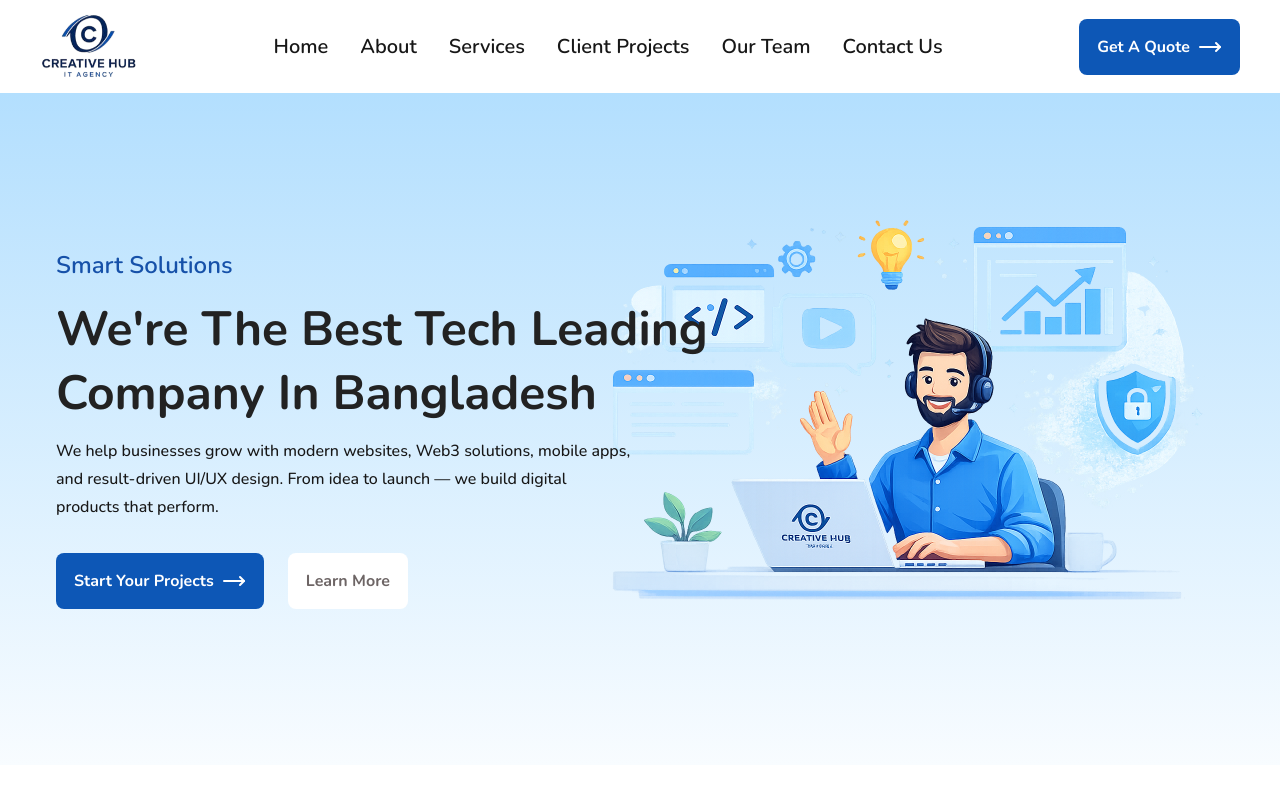
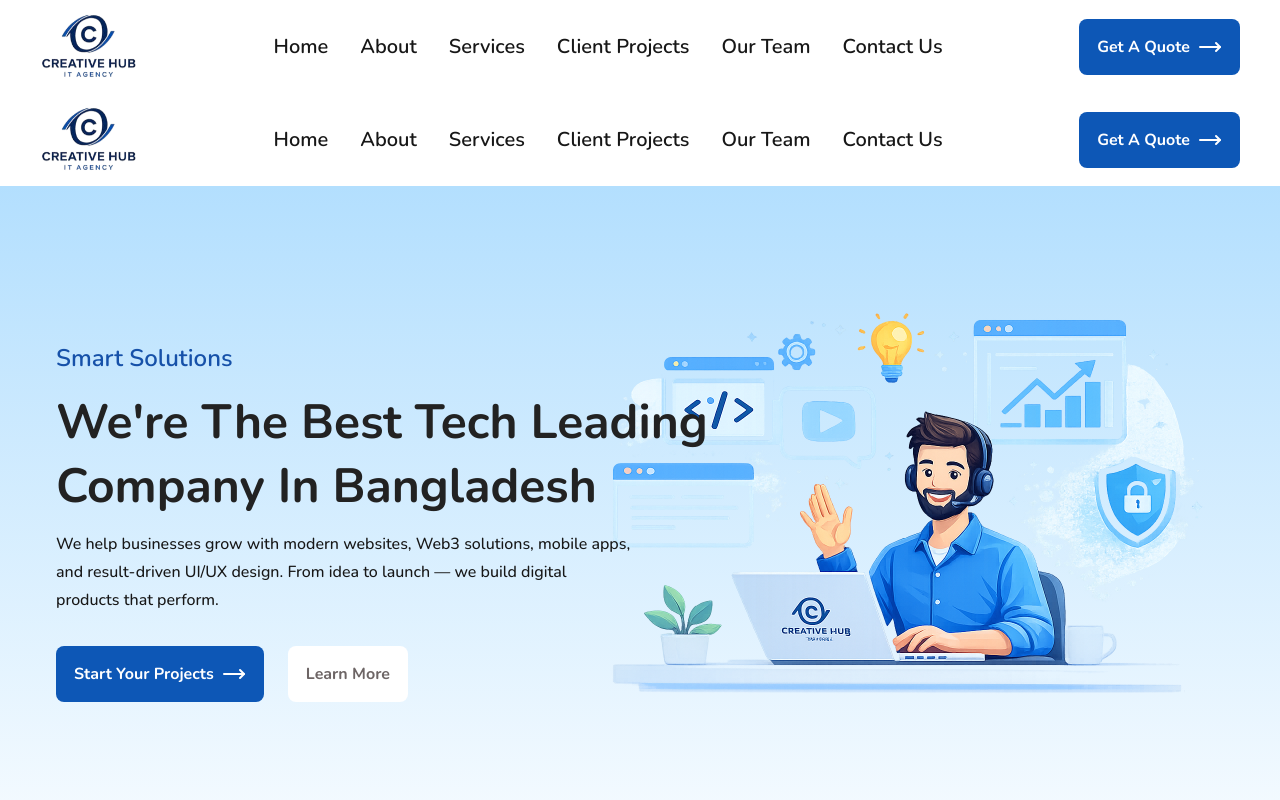
Before and after one commit to ariful97768/Creative-Hub-Portfolio, a Next.js app: page / in a window 1280 px wide. Shown: the top 800 px of the page. Built offline with nearby package versions, Linux system fonts and the light colour scheme.

Commit message:
Added Footer section. Moved header and footer section to the layout, imported Orbitron font from google fonts and added shadow to the project-card

```diff
--- a/src/app/layout.tsx
+++ b/src/app/layout.tsx
@@ -1,10 +1,18 @@
 import type { Metadata } from "next";
-import { Nunito } from "next/font/google";
+import { Nunito, Orbitron } from "next/font/google";
 import "./globals.css";
+import Header from "@/components/header";
+import Footer from "@/components/footer";
 
 const nunito = Nunito({
   variable: "--font-nunito",
   subsets: ["latin"],
+});
+
+const orbitron = Orbitron({
+  variable: "--font-orbitron",
+  subsets: ["latin"],
+  weight: "700",
 });
 
 export const metadata: Metadata = {
@@ -19,7 +27,11 @@ export default function RootLayout({
 }>) {
   return (
     <html lang="en">
-      <body className={`${nunito.variable}`}>{children}</body>
+      <body className={`${nunito.variable} ${orbitron.variable}`}>
+        <Header />
+        {children}
+        <Footer />
+      </body>
     </html>
   );
 }
```
